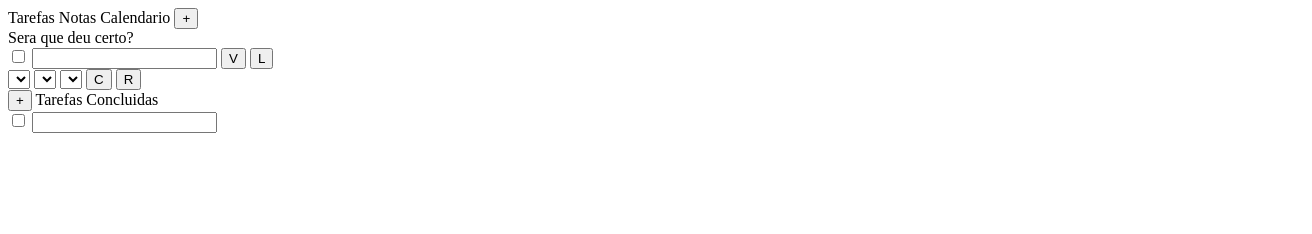
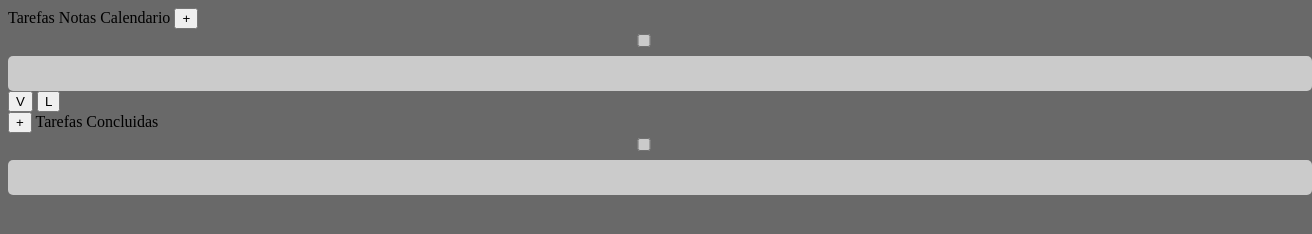
Before and after one commit to Wellington-Neto/AgendaEletronica, a plain HTML site: page index.html in a window 1280 px wide. Shown: the whole page, 1312 px wide, since content can reach past the window. Drawn offline with Linux system fonts and the light colour scheme.

Commit message:
Alterações

```diff
--- a/index.html
+++ b/index.html
@@ -17,22 +17,18 @@
     <link href="">Tarefas</link>
     <link href="">Notas</link>
     <link href="">Calendario</link>
-    <button>+</button>
+    <button class="add">+</button>
   </div>
-   Sera que deu certo?
   <div>
-  <tr>
-  <td><input type="checkbox"></input></td>
-  <td><input type="text"></input></td>
-  <td><button>V</button></td>
-  <td><button>L</button></td>
-    <br>
-  <td><select></select> </td>
-  <td><select></select> </td>
-  <td><select></select> </td>
-  <td><button>C</button></td>
-  <td><button>R</button></td>
-</tr>
+  <form id="tarefas">
+  <input type="checkbox"></input>
+  <input type="text" name="tarefa" id="tarefa" autocomplete="off"/>
+  <button class="aceitarTarefa">V</button>
+  <button class="deletarTarefa">L</button>
+  <div id="box" class="box">
+
+  </div>
+  </form>
     </div>
 
   <div>
--- a/style.css
+++ b/style.css
@@ -1,3 +1,16 @@
 .wow {
   width: 100px;
 }
+
+body{
+  background-color: dimgrey;
+}
+
+input{
+  width: 100%;
+  border:0;
+  border-radius: 5px;
+  padding: 10px 20px;
+  opacity: .65;
+  margin-top: 5px;
+}
```
Also changed, not shown: script.js (+22 -0 lines).
